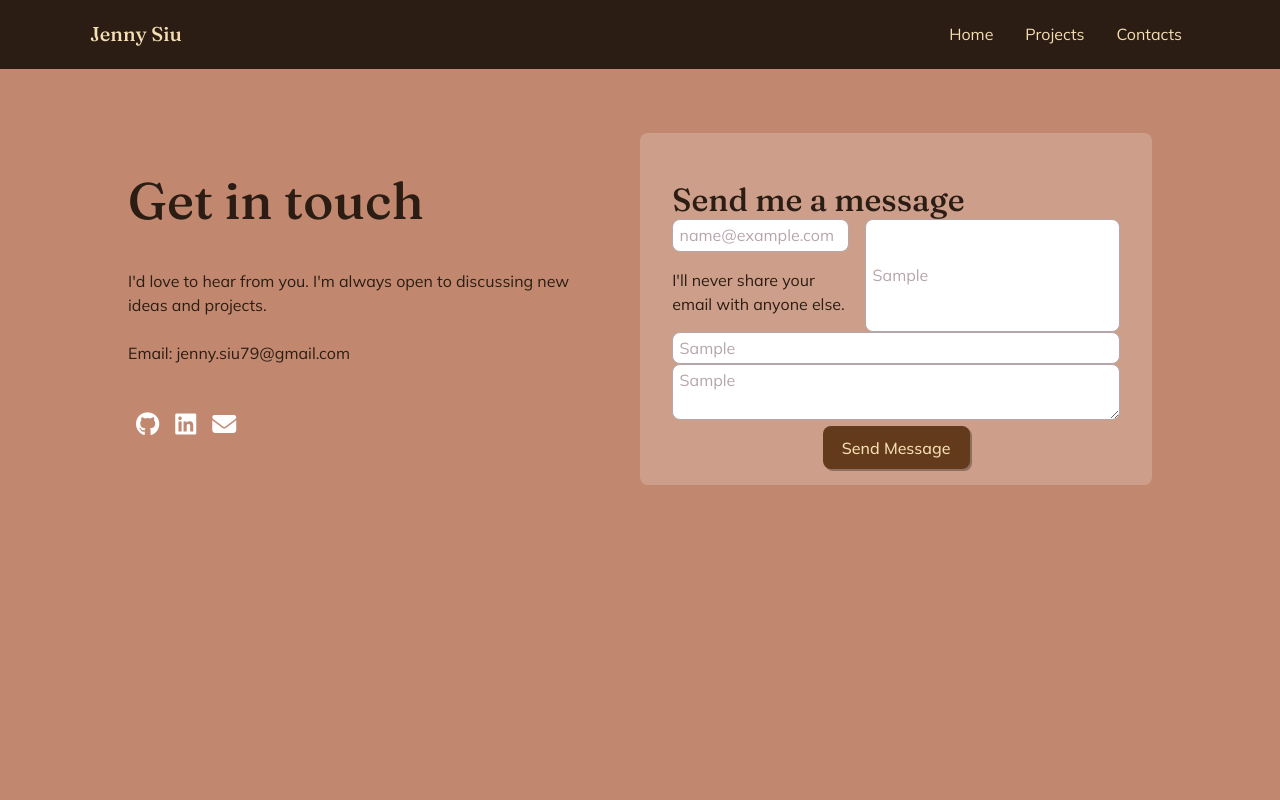
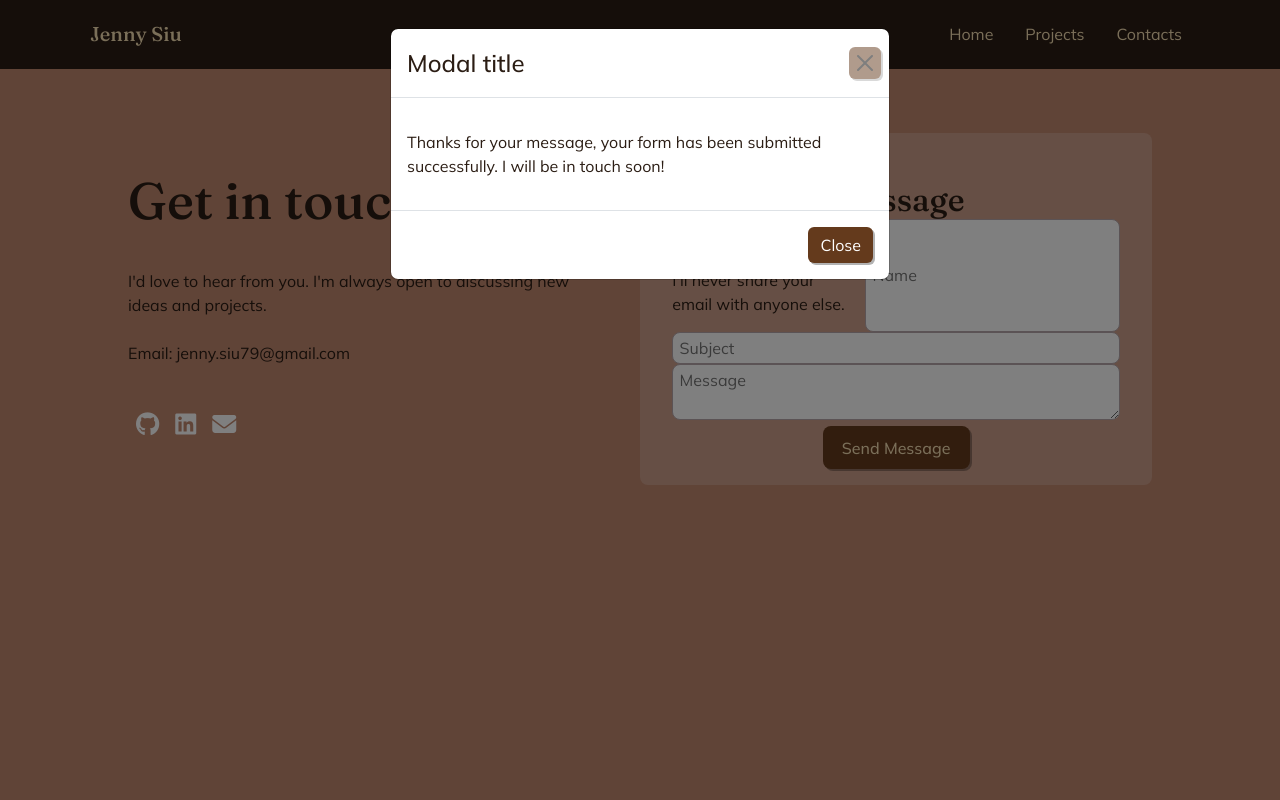
Before and after one commit to jennysiu/jennysReactPortfolio, a React (Vite) app: page /contact in a window 1280 px wide. Both pictures are taken after typing "name@example.com", "Sample", "Sample", "Sample" into the empty fields and a click on the button "Send Message". Shown: the top 800 px of the page. Built offline with nearby package versions, Linux system fonts and the light colour scheme.

Commit message:
added modal success message and reset form after submission

```diff
--- a/src/components/ContactForm/index.jsx
+++ b/src/components/ContactForm/index.jsx
@@ -1,8 +1,13 @@
 import { useNavigate } from 'react-router-dom';
+import { useState } from 'react';
+import Button from 'react-bootstrap/Button';
+import Modal from 'react-bootstrap/Modal';
 import "./style.css"
 
 function ContactForm() {
-  let navigate = useNavigate()
+  const [showModal, setShowModal] = useState(false);
+  let navigate = useNavigate();
+
   const submitHandler = (e) =>{
     e.preventDefault();
     let myForm = e.target;
@@ -12,9 +17,20 @@ function ContactForm() {
       headers: { "Content-Type": "application/x-www-form-urlencoded" },
       body: new URLSearchParams(formData).toString(),
     })
-      .then(() => navigate('/contact'))
+      .then(() => {
+        navigate('/contact')
+        setShowModal(true);
+        e.target.reset();
+      })
+
+
       .catch((error) => alert(error));
   }
+
+  const closeModal = () => {
+    setShowModal(false)
+
+  };
 
   return (
     <>
@@ -35,6 +51,22 @@ function ContactForm() {
         <textarea name="message" placeholder="Message"></textarea>
         <button type="submit">Send Message</button>
     </form>
+
+
+    <Modal show={showModal} onHide={closeModal}>
+      <Modal.Header closeButton>
+        <Modal.Title>Modal title</Modal.Title>
+      </Modal.Header>
+
+      <Modal.Body>
+        <p>Thanks for your message, your form has been submitted successfully. I will be in touch soon!</p>
+      </Modal.Body>
+
+      <Modal.Footer>
+        <Button variant="secondary" onClick={closeModal} >Close</Button>
+      </Modal.Footer>
+    </Modal>
+
     </>
   )
 }
```
